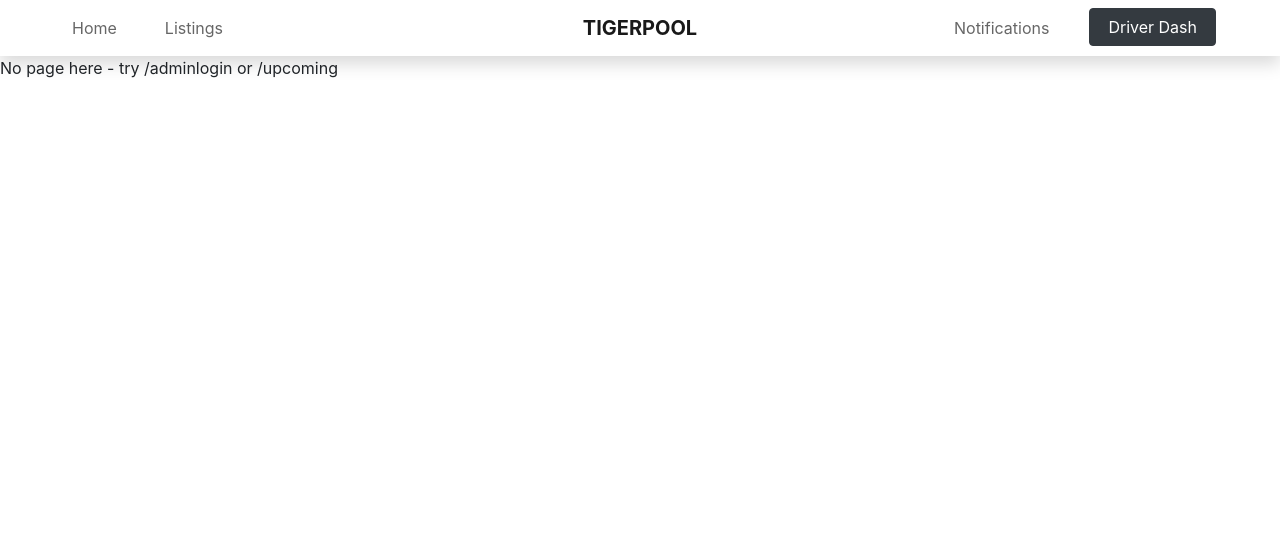
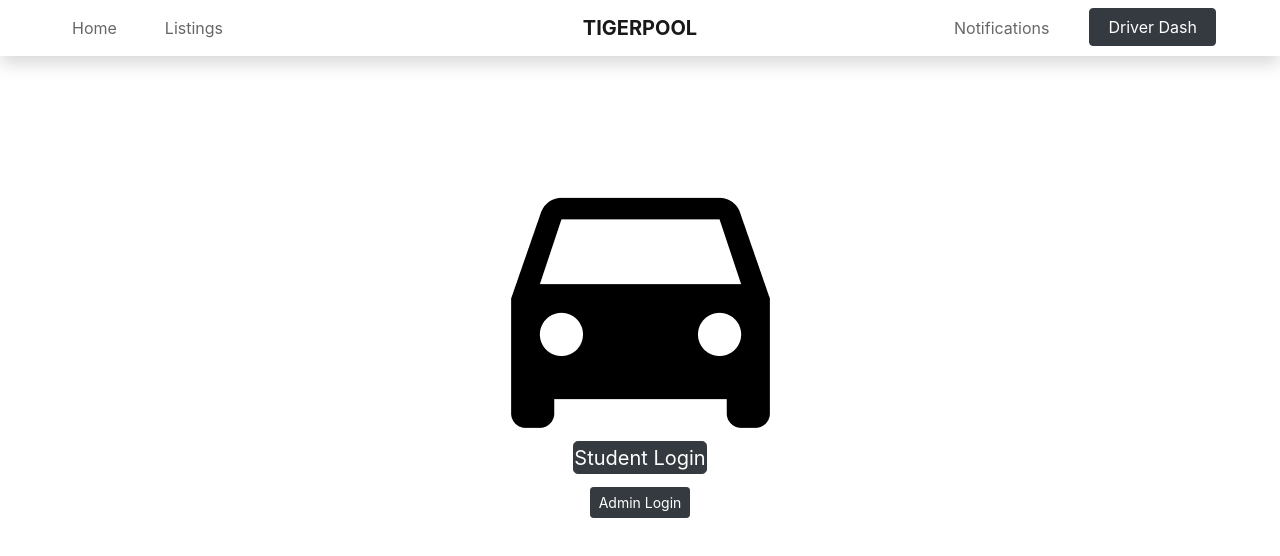
Before and after one commit to Jeremy523/tigerpool, a React (Create React App) app: page / in a window 1280 px wide. Shown: the top 556 px of the page. Built offline with nearby package versions, Linux system fonts and the light colour scheme.

Commit message:
works with routing now, and fixed some css/layout problems

```diff
--- a/src/App.css
+++ b/src/App.css
@@ -69,6 +69,14 @@
   align-items: center;
 
 }
+
 .login-element{
-  padding: 1% 0%;
+  padding-top: 1%;
+  padding-right: 0;
+  padding-bottom: 0;
+  padding-left: 0;
+  size:20%;
 }
+.spacer{
+  padding:5%;
+}
--- a/src/App.js
+++ b/src/App.js
@@ -16,6 +16,7 @@ function App() {
           <Switch>
             <Route exact path="/adminlogin" component={AdminLogin} />
             <Route exact path="/upcoming" component={UpcomingTrips} />
+            <Route exact path="/" component={LoginPanel}/>
             <Route component={Page404} />
           </Switch>
         </div>
--- a/src/components/LoginPanel.js
+++ b/src/components/LoginPanel.js
@@ -1,22 +1,24 @@
 import React from 'react';
+import { Link } from 'react-router-dom';
+
+class LoginPanel extends React.Component {
+    render() {
+        return (
+            <div class="login-container">
+                <div className="spacer" />
+
+                <img className="login-element" src={"car.png"} height="10%"></img>
 
 
-class LoginPanel extends React.Component{
-    render() {
-        return(
-        <div class="login-container">
-            <img className="login-element" src={"car.png"} width="10%"></img>
-
-
-            <div className="">
-                <a href="/login" className="btn btn-dark btn-lg login-element">
+                <div className="login-element">
+                    <Link to="/upcoming" className="btn btn-dark btn-primary btn-lg btn-block login-element">
                         Student Login
-                </a>
+                </Link>
                 </div>
                 <div className="login-element">
-                <a href="/login" className="btn btn-dark btn-sm">
+                    <Link to="/adminLogin" className="btn btn-dark btn-sm">
                         Admin Login
-                </a>
+                </Link>
                 </div>
             </div>
         )
```
Lines whose indentation alone changed are shown as unchanged.
